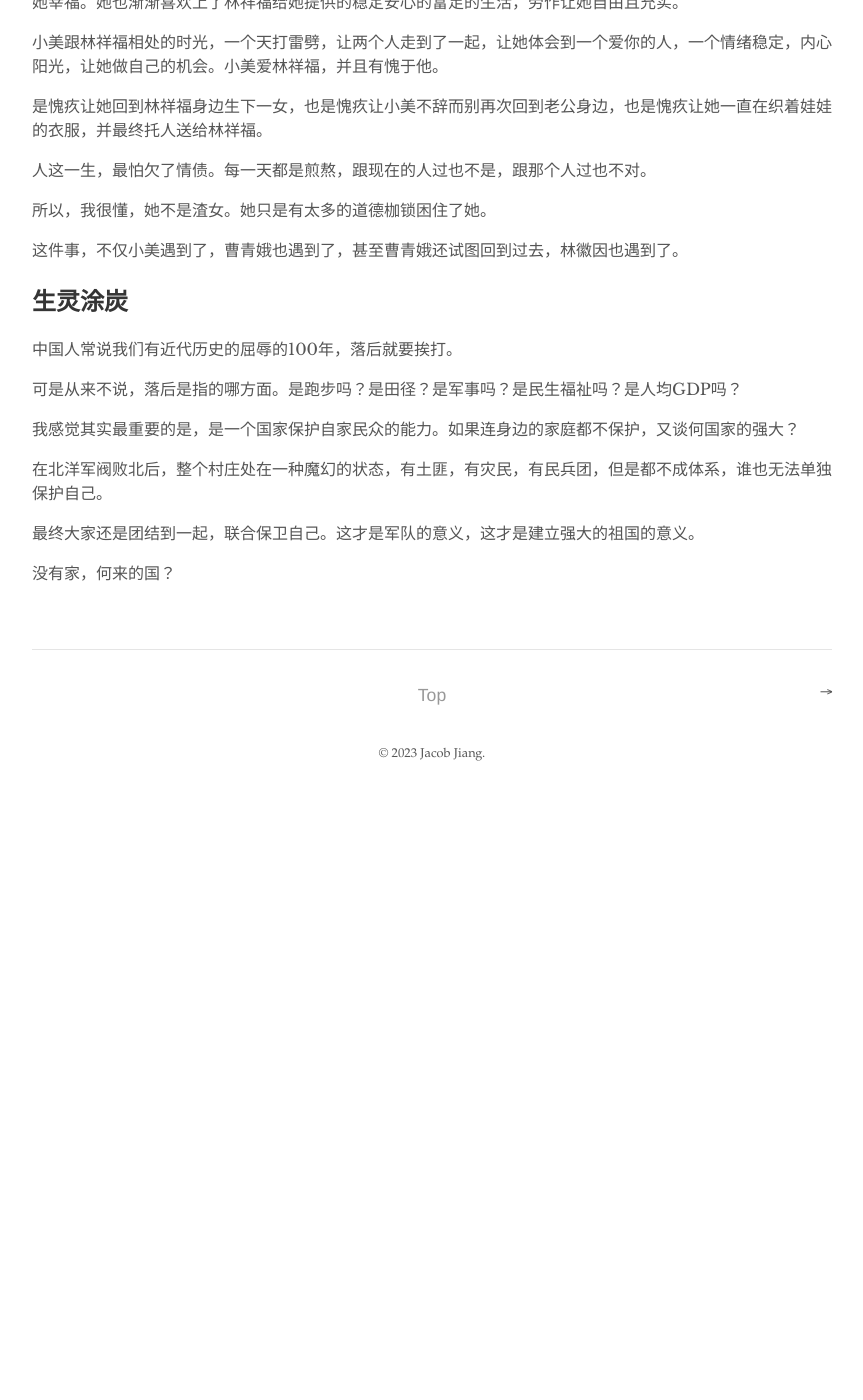
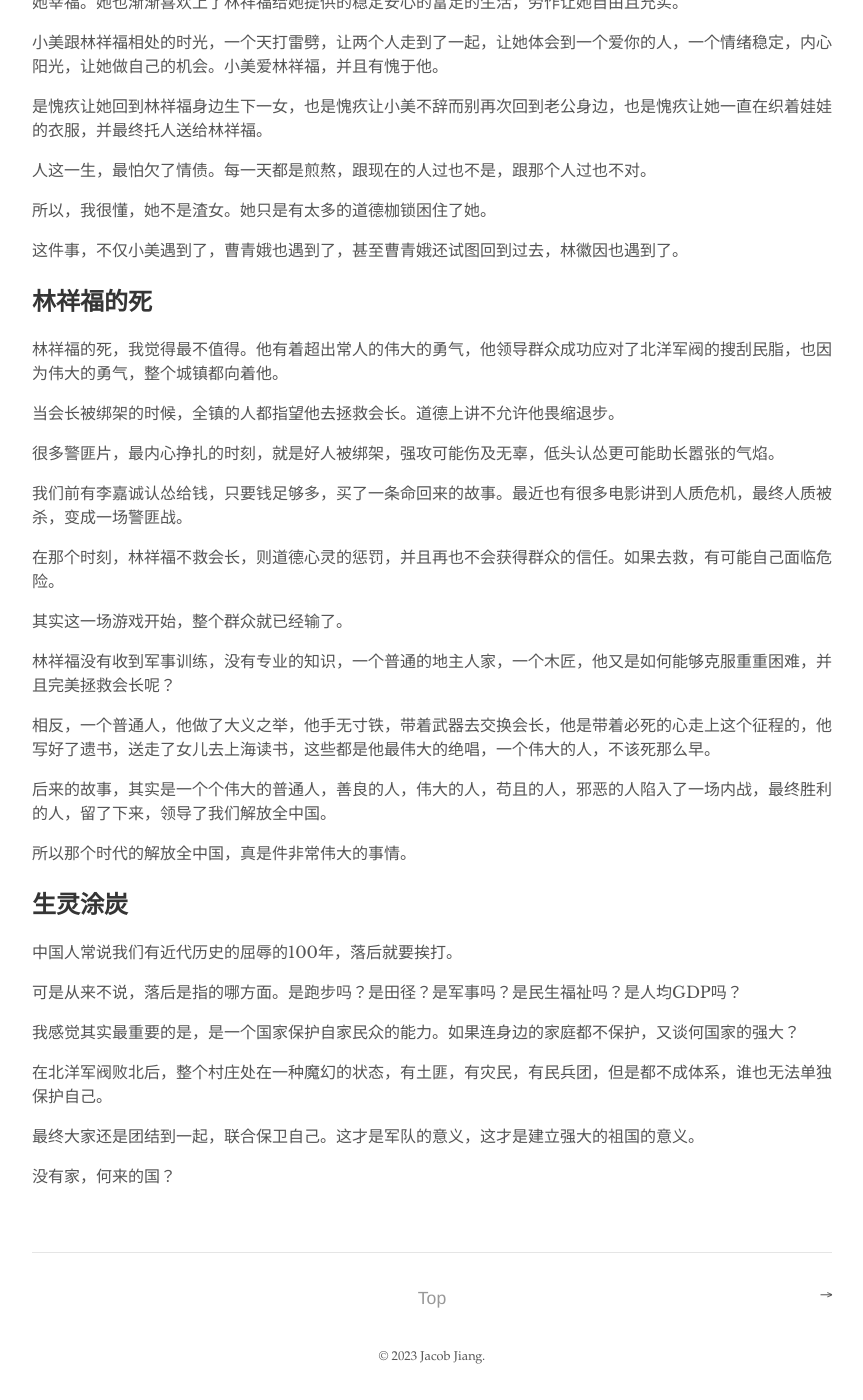
Before and after one commit to jacobjiangwei/jacobjiangwei.github.io, a Jekyll site: the page built from _posts/2023-06-04-wencheng.md, in a window 1280 px wide and 1400 px high, scrolled down 3119 px. Shown: the whole window, without its empty margins (208-1071 px from the left). Built offline with Jekyll 4.4.1, drawn with Linux system fonts in a browser that asks for light colours; before the commit the page ends 3916 px from its top, so only the background shows below that.

Commit message:
Update 2023-06-04-wencheng.md

```diff
--- a/_posts/2023-06-04-wencheng.md
+++ b/_posts/2023-06-04-wencheng.md
@@ -111,6 +111,28 @@ tags: []
 
 这件事，不仅小美遇到了，曹青娥也遇到了，甚至曹青娥还试图回到过去，林徽因也遇到了。
 
+## 林祥福的死
+
+
+林祥福的死，我觉得最不值得。他有着超出常人的伟大的勇气，他领导群众成功应对了北洋军阀的搜刮民脂，也因为伟大的勇气，整个城镇都向着他。
+
+当会长被绑架的时候，全镇的人都指望他去拯救会长。道德上讲不允许他畏缩退步。
+
+很多警匪片，最内心挣扎的时刻，就是好人被绑架，强攻可能伤及无辜，低头认怂更可能助长嚣张的气焰。
+
+我们前有李嘉诚认怂给钱，只要钱足够多，买了一条命回来的故事。最近也有很多电影讲到人质危机，最终人质被杀，变成一场警匪战。
+
+在那个时刻，林祥福不救会长，则道德心灵的惩罚，并且再也不会获得群众的信任。如果去救，有可能自己面临危险。
+
+其实这一场游戏开始，整个群众就已经输了。
+
+林祥福没有收到军事训练，没有专业的知识，一个普通的地主人家，一个木匠，他又是如何能够克服重重困难，并且完美拯救会长呢？
+
+相反，一个普通人，他做了大义之举，他手无寸铁，带着武器去交换会长，他是带着必死的心走上这个征程的，他写好了遗书，送走了女儿去上海读书，这些都是他最伟大的绝唱，一个伟大的人，不该死那么早。
+
+后来的故事，其实是一个个伟大的普通人，善良的人，伟大的人，苟且的人，邪恶的人陷入了一场内战，最终胜利的人，留了下来，领导了我们解放全中国。
+
+所以那个时代的解放全中国，真是件非常伟大的事情。
 
 ## 生灵涂炭
 
```
